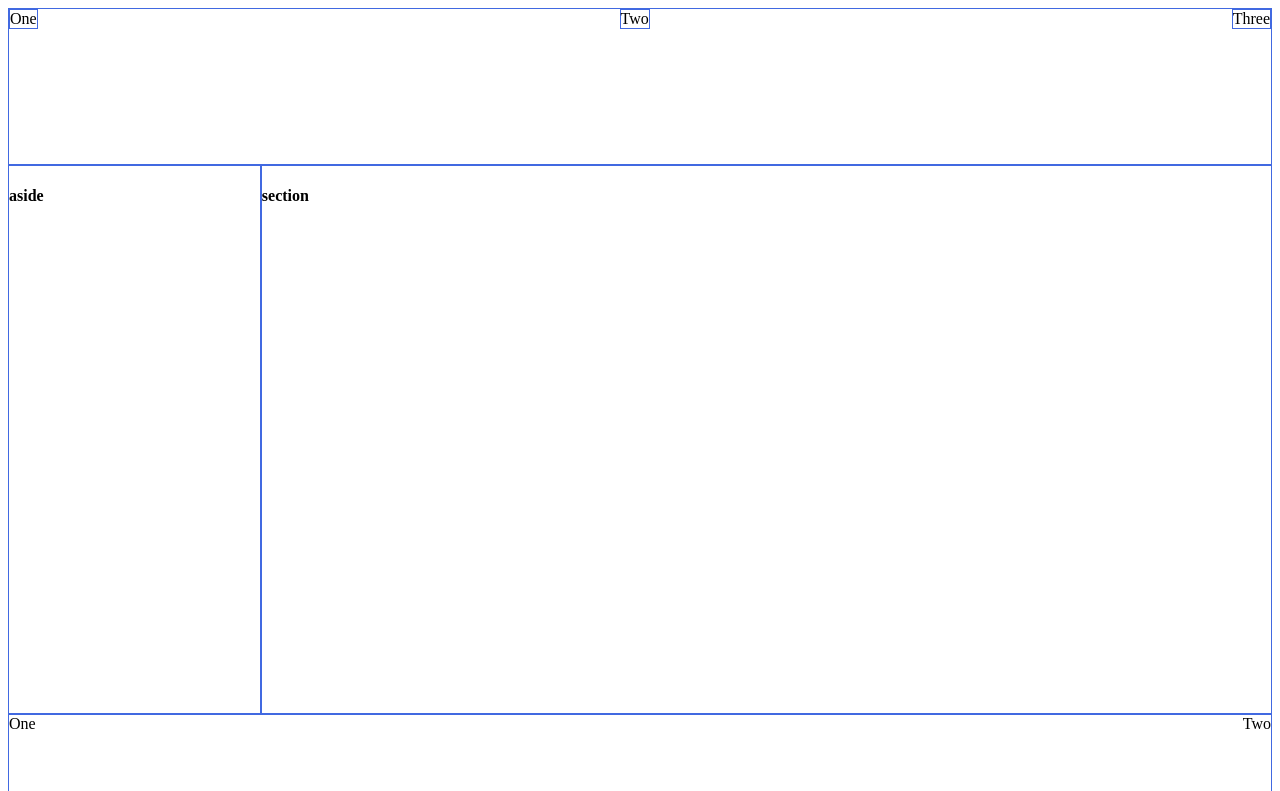
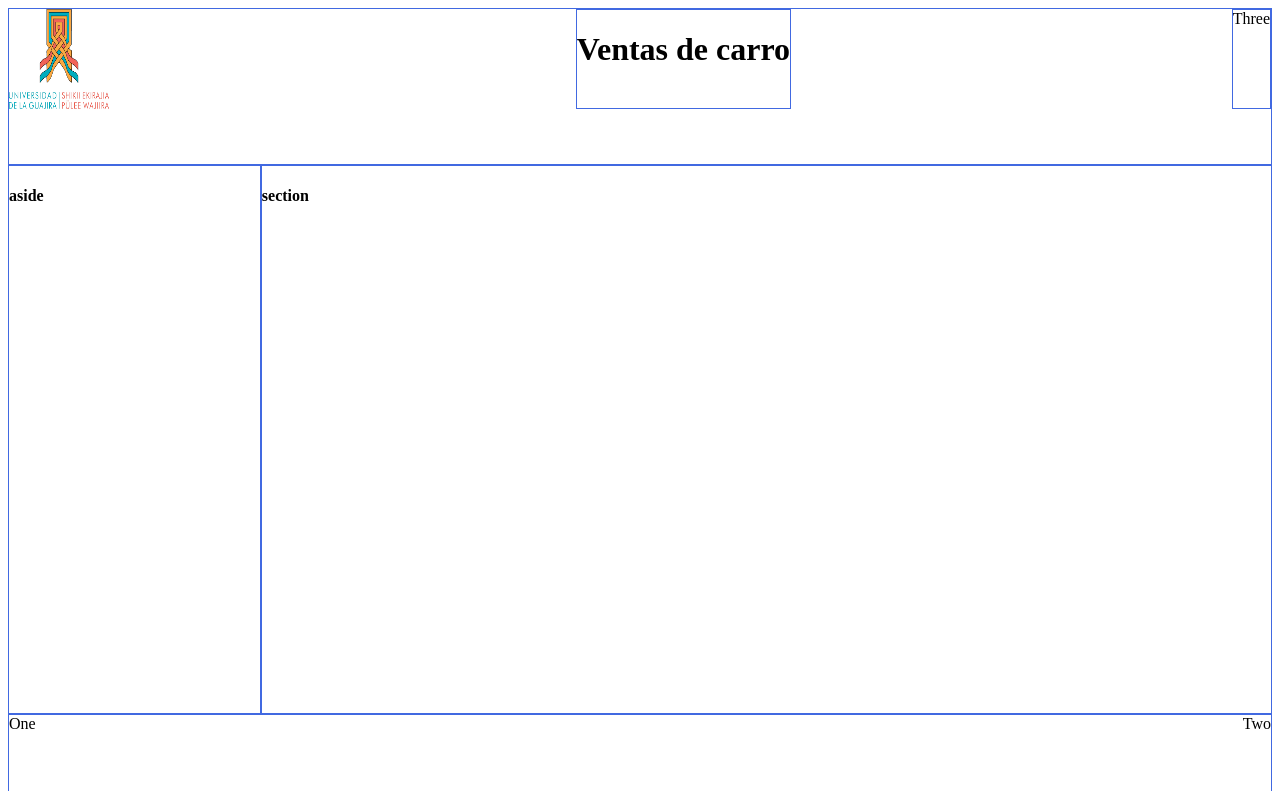
Before and after one commit to JDRG55/clase3, a plain HTML site: page index.html in a window 1280 px wide. Shown: the top 791 px of the page. Drawn offline with Linux system fonts and the light colour scheme.

Commit message:
actualizacion

```diff
--- a/MisEstilos/estilos.css
+++ b/MisEstilos/estilos.css
@@ -23,11 +23,17 @@ header{
 }
 
 #logo{
-    border: 1px solid royalblue;
+    width: 10%;
+}
+#logo_uni{
+    width: 100px;
+    height: 100px;
 }
 
 #titulo{
-    border: 1px solid royalblue;
+    display: flex;
+    flex-flow: row wrap;
+    justify-content:center
 }
 
 #logo2{
--- a/index.html
+++ b/index.html
@@ -10,8 +10,8 @@
     <main>
         <header>
             <div class="box">
-                <div id="logo">One</div>
-                <div id="titulo">Two</div>
+                <div id="logo"><img id="logo_uni" src="./MisImagenes/descarga.png" alt=""></div>
+                <div id="titulo"><h1>Ventas de carro</h1></div>
                 <div id="logo2">Three</div>
             </div>
         </header>
```
Also changed, not shown: MisImagenes/descarga.png (added).
